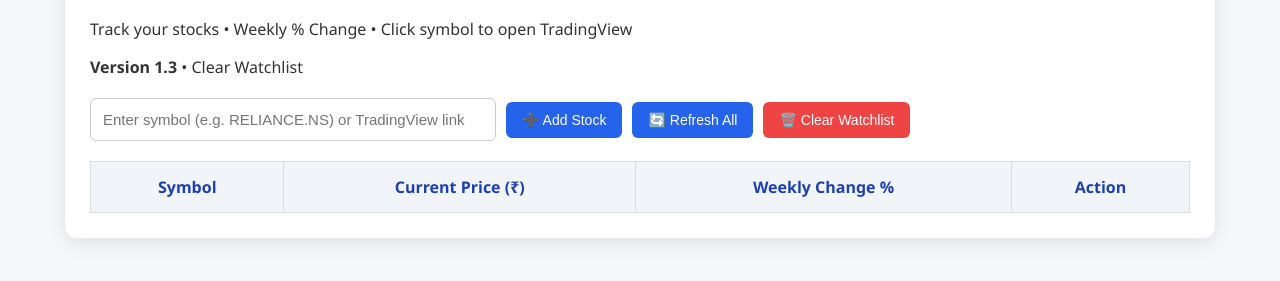
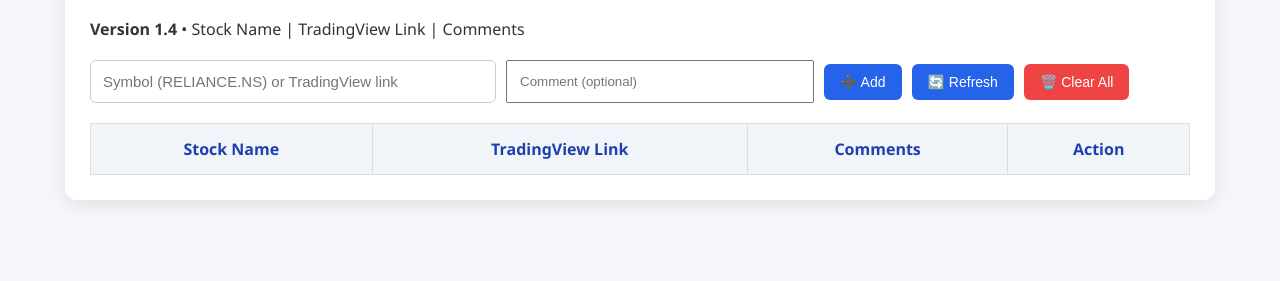
Before and after one commit to anany180/weekly-stock-tracker, a plain HTML site: page index.html in a window 1280 px wide. Shown: the part 91-372 px from the top of the page. Drawn offline with Linux system fonts and the light colour scheme.

Commit message:
Update index.html
Fresh code only for comments

```diff
--- a/index.html
+++ b/index.html
@@ -3,28 +3,28 @@
 <head>
   <meta charset="UTF-8">
   <meta name="viewport" content="width=device-width, initial-scale=1.0">
-  <title>Weekly Stock Tracker - NSE</title>
+  <title>Weekly Stock Tracker</title>
   <link rel="stylesheet" href="styles.css">
 </head>
 <body>
   <div class="container">
     <h1>📈 Weekly Stock Tracker (NSE)</h1>
-    <p>Track your stocks • Weekly % Change • Click symbol to open TradingView</p>
-    <p><strong>Version 1.3</strong> • Clear Watchlist</p>
+    <p><strong>Version 1.4</strong> • Stock Name | TradingView Link | Comments</p>
 
     <div class="controls">
-      <input type="text" id="addInput" placeholder="Enter symbol (e.g. RELIANCE.NS) or TradingView link" style="width: 380px; padding: 12px;">
-      <button onclick="addStockFromInput()">➕ Add Stock</button>
-      <button onclick="refreshAllData()">🔄 Refresh All</button>
-      <button onclick="clearWatchlist()" class="clear-btn">🗑️ Clear Watchlist</button>
+      <input type="text" id="addInput" placeholder="Symbol (RELIANCE.NS) or TradingView link" style="width: 380px; padding: 12px;">
+      <input type="text" id="commentInput" placeholder="Comment (optional)" style="width: 280px; padding: 12px;">
+      <button onclick="addStock()">➕ Add</button>
+      <button onclick="refreshAllData()">🔄 Refresh</button>
+      <button onclick="clearWatchlist()" class="clear-btn">🗑️ Clear All</button>
     </div>
 
     <table id="stockTable">
       <thead>
         <tr>
-          <th>Symbol</th>
-          <th>Current Price (₹)</th>
-          <th>Weekly Change %</th>
+          <th>Stock Name</th>
+          <th>TradingView Link</th>
+          <th>Comments</th>
           <th>Action</th>
         </tr>
       </thead>
```
